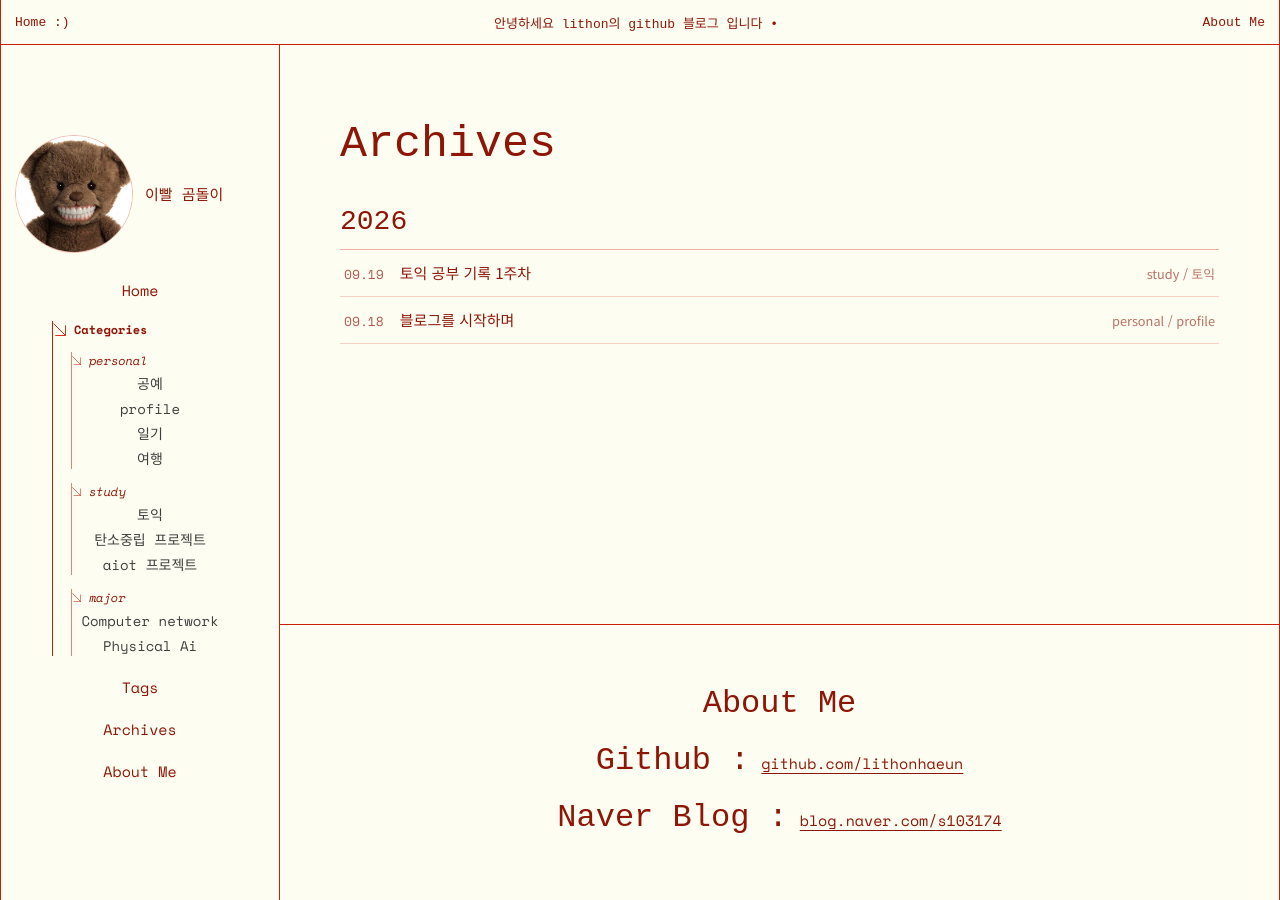
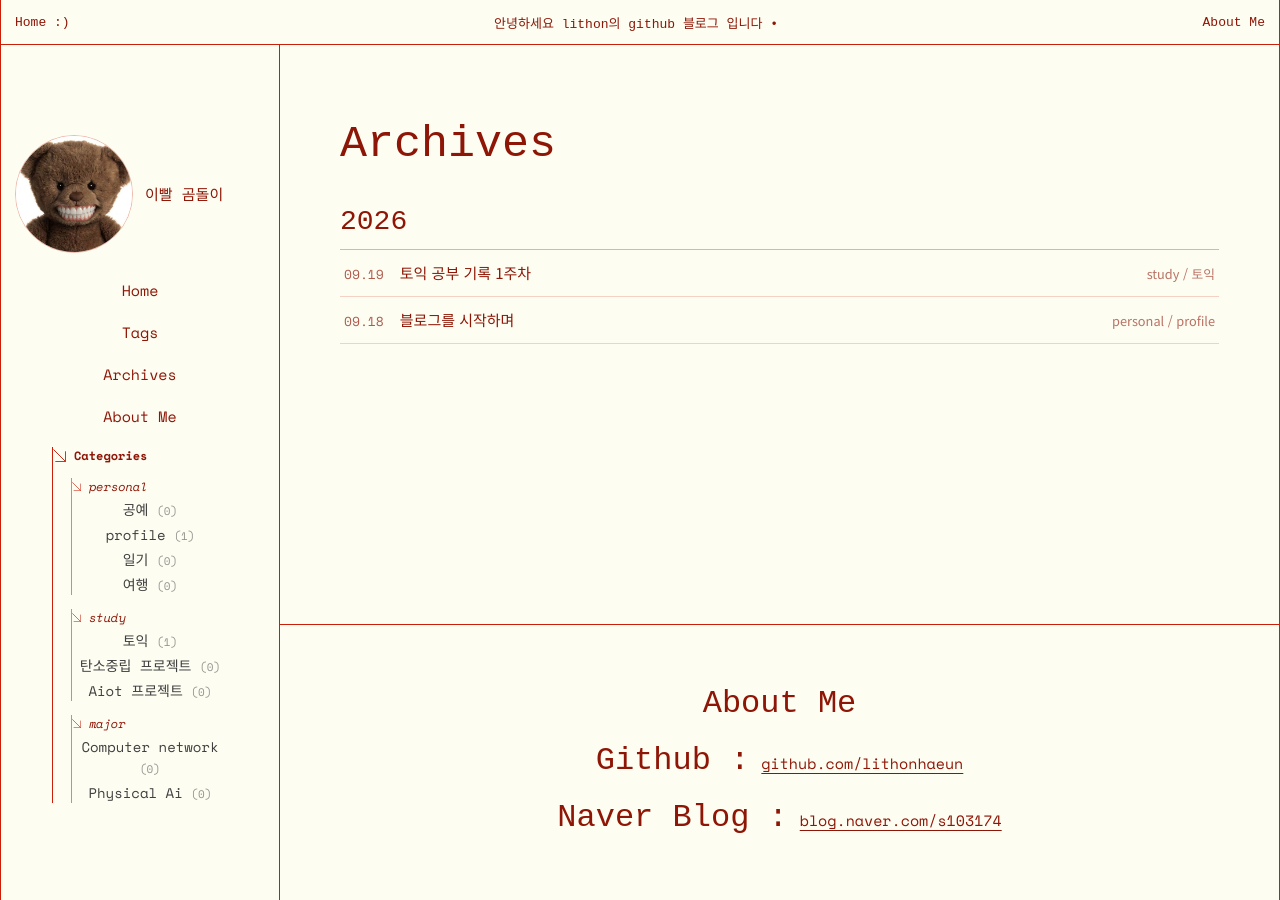
Before and after one commit to lithonhaeun/lithonhaeun.github.io, a Jekyll site: the page built from archives.html, in a window 1280 px wide. Built offline with Jekyll 4.4.1, drawn with Linux system fonts in a browser that asks for light colours; some web fonts are replaced.

Commit message:
사이드바 순서, 태그 글 개수나오게 수정

```diff
--- a/_data/categories.yml
+++ b/_data/categories.yml
@@ -1,6 +1,6 @@
 # 홈 화면의 곰돌이 선반 (왼쪽부터 순서대로)
 # id는 글 머리의 categories 첫 번째 값과 같아야 해요.
-# subs: 부카테고리 (여기 적은 순서대로 보여요. 글이 없어도 영수증·목록에 나와요)
+# subs: 태그 (여기 적은 순서대로 보여요. 글이 없어도 영수증·목록에 나와요)
 #       글 머리의 categories 두 번째 값을 여기 이름과 '글자 하나까지' 똑같이 적어주세요.
 # tag_left: 상표가 아치 왼쪽에서 얼마나 떨어져 걸리는지(%), bear_width: 아치 안 곰돌이 크기(%)
 - id: personal
@@ -10,7 +10,7 @@
   bear_width: 64
   tag_left: 7.8
 - id: study
-  subs: [토익, 탄소중립 프로젝트, aiot 프로젝트]
+  subs: [토익, 탄소중립 프로젝트, Aiot 프로젝트]
   bear: /assets/img/bear-study.png
   small: /assets/img/bear-study-small.png
   bear_width: 65
--- a/_includes/sidebar.html
+++ b/_includes/sidebar.html
@@ -14,13 +17,10 @@
       <div class="tree__cat">
         <a class="tree__label{% if cur_cat == cat.id %} is-on{% endif %}" href="{{ '/category/' | append: cat.id | append: '/' | relative_url }}"><svg class="arr" viewBox="0 0 28 28" aria-hidden="true"><path d="M1 1L27 27M27 5V27H5"/></svg>{{ cat.id }}</a>
         {%- for sub_name in sub_names -%}{%- assign sub_size = cat_posts | where_exp: "p", "p.categories[1] == sub_name" | size -%}
-        <a class="tree__sub{% if cur_cat == cat.id and page.categories[1] == sub_name %} is-on{% endif %}" href="{{ '/category/' | append: cat.id | append: '/' | relative_url }}#{{ sub_name | slugify }}">{{ sub_name }}</a>
+        <a class="tree__sub{% if cur_cat == cat.id and page.categories[1] == sub_name %} is-on{% endif %}" href="{{ '/category/' | append: cat.id | append: '/' | relative_url }}#{{ sub_name | slugify }}">{{ sub_name }} <span class="tree__n">({{ sub_size }})</span></a>
         {%- endfor -%}
       </div>
       {%- endfor -%}
     </div>
-    <a href="{{ '/tags/' | relative_url }}">Tags</a>
-    <a href="{{ '/archives/' | relative_url }}">Archives</a>
-    <a href="{{ '/about/' | relative_url }}">About Me</a>
   </nav>
 </aside>
--- a/assets/css/style.css
+++ b/assets/css/style.css
@@ -123,6 +123,7 @@ button{font:inherit;color:inherit;background:none;border:0;padding:0;cursor:poin
 .tree__label.is-on{font-weight:700}
 .tree__sub{text-align:center;font-size:14px;color:#3f3f3f}
 .tree__sub.is-on{color:var(--ink);font-weight:700}
+.tree__n{font-size:11px;opacity:.55}
 .main{flex:1;min-width:0;display:flex;flex-direction:column;border-right:1px solid var(--red)}
 .section{padding:80px 60px 40px}
 
```
Also changed, not shown: other parts of _includes/sidebar.html (+3 -0 lines).
